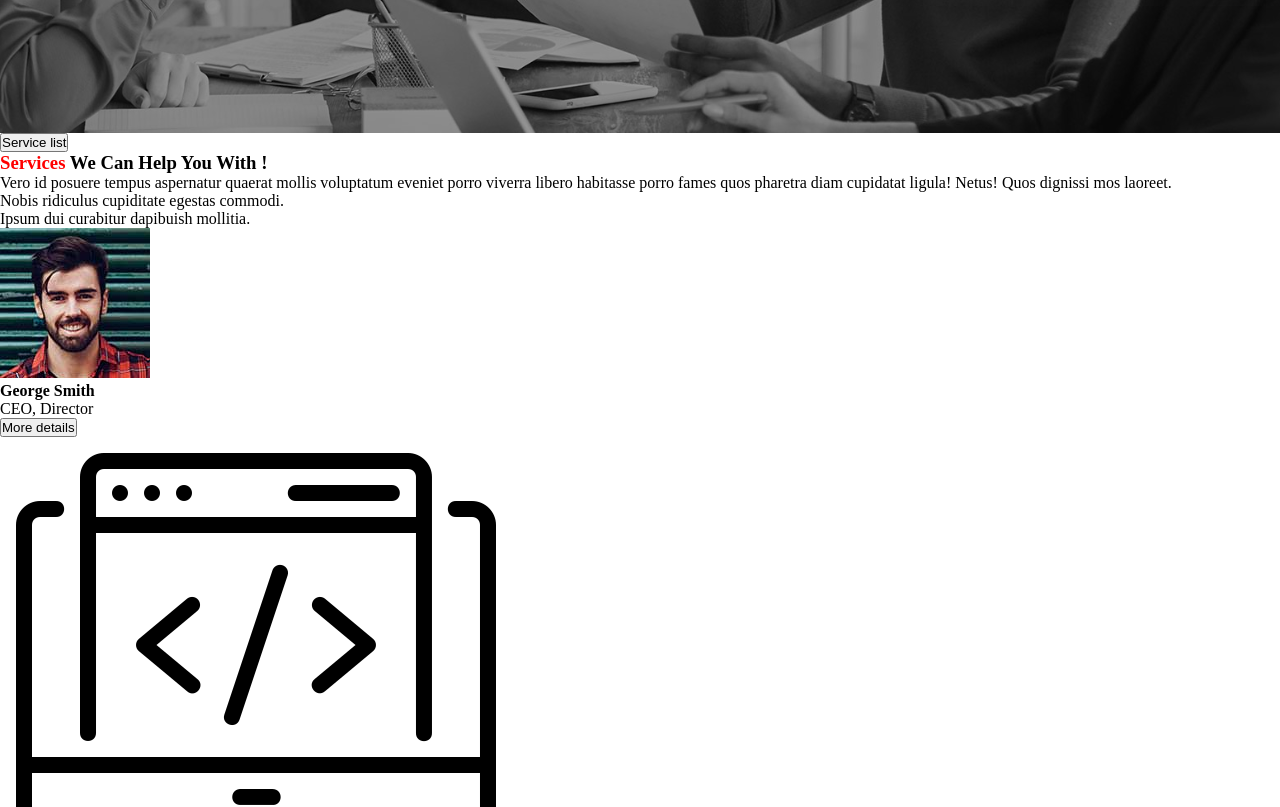
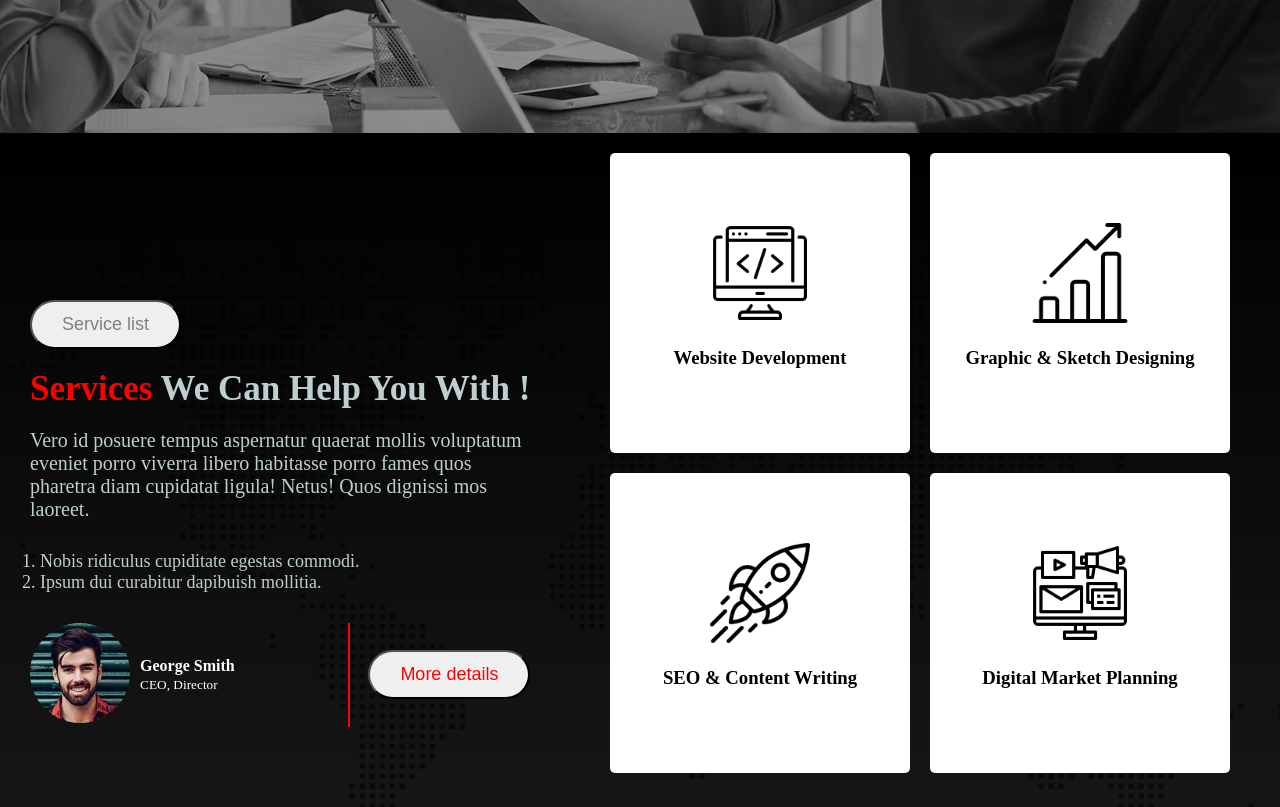
Before and after one commit to najrulislam38/Digital-Agency, a plain HTML site: page index.html in a window 1280 px wide. Shown: the part 740-1547 px from the top of the page. Drawn offline with Linux system fonts and the light colour scheme.

Commit message:
added style of service section

```diff
--- a/css/styles.css
+++ b/css/styles.css
@@ -97,3 +97,119 @@ nav li a{
     color: #fff;
     margin-right: 10px;
 }
+/* banner area style ends here */
+
+
+/* service area style starts here */
+#service{
+    width: 100vw;
+    background-image: url('../asset/image/footer-bg.png'), linear-gradient( rgba(0, 0, 0, 1), rgba(0, 0, 0, 0.9));
+    background-repeat: no-repeat;
+    background-size: cover;
+    background-position: center;
+    background-blend-mode: color;
+    color: #fff;
+}
+
+.service-container{
+    display: flex;
+    justify-content: space-between;
+    align-items: center;
+    margin: 0 30px;
+}
+
+.service-content{
+    color: #BECFD0;
+}
+
+.round-btn{
+    padding: 12px 30px;
+    border-radius: 38px;
+    font-family: Arial, Helvetica, sans-serif;
+    font-size: 18px;
+}
+
+.service-top-btn{
+    color: gray;
+    margin-bottom: 20px;
+}
+.title{
+    font-size: 35px;
+}
+
+.service-title{
+    margin-bottom: 20px;
+}
+
+.service-description{
+    font-size: 20px;
+    width: 500px;
+    margin-bottom: 30px;
+}
+
+.service-content ol{
+    margin: 20px 0 30px 10px;
+    font-size: 18px;
+}
+
+.author-section{
+    display: flex;
+    justify-content: space-between;
+    align-items: center;
+}
+
+.author-area{
+    display: flex;
+    align-items: center;
+    border-right: 2px solid red;
+    width: 320px;
+    color: #fff;
+}
+
+
+.author-image img{
+    border-radius: 50%;
+    width: 100px;
+    margin-right: 10px;
+}
+
+.author-more-btn{
+    color: red;
+    font-weight: 300;
+}
+
+.service-items-wrapper{
+    margin-right: 20px;
+}
+
+.service-item-one-grp{
+    display: flex;
+    gap: 20px;
+    justify-content: space-between;
+    align-items: center;
+    margin: 20px 0;
+}
+
+.service-item-two-grp{
+    display: flex;
+    gap: 20px;
+    justify-content: space-between;
+    align-items: center;
+    margin-bottom: 120px;
+}
+
+.service-items{
+    background-color: #fff;
+    color: #000000;
+    width: 300px;
+    height: 300px;
+    text-align: center;
+    border-radius: 5px;
+}
+
+.service-items img{
+    width: 100px;
+    background-color: #fff;
+    margin-top: 70px;
+    margin-bottom: 20px;
+}
--- a/index.html
+++ b/index.html
@@ -37,7 +37,7 @@
                 <div class="service-content-wrapper">
                     <div class="service-content">
                         <button class="round-btn service-top-btn">Service list</button>
-                        <h3 class="service-title"><span class="primary-color">Services</span> We Can Help You With !
+                        <h3 class="service-title title"><span class="primary-color">Services</span> We Can Help You With !
                         </h3>
                         <p class="service-description">Vero id posuere tempus aspernatur quaerat mollis voluptatum eveniet porro viverra libero habitasse porro fames quos pharetra diam cupidatat ligula! Netus! Quos dignissi mos laoreet.</p>
                         <ol>
@@ -51,7 +51,7 @@
                                 </div>
                                 <div class="author content">
                                     <h4>George Smith</h4>
-                                    <p>CEO, Director</p>
+                                    <small>CEO, Director</small>
                                 </div>
                             </div>
                             <button class="round-btn author-more-btn">More details</button>
@@ -59,6 +59,7 @@
                     </div>
                 </div>
                 <div class="service-items-wrapper">
+                    <div class="service-item-one-grp">
                         <div class="service-items">
                             <img src="asset/icons/coding.png" alt="service icon">
                             <h3 class="service-item-title">Website Development</h3>
@@ -67,6 +68,8 @@
                             <img src="asset/icons/bar-chart.png" alt="service icon">
                             <h3 class="service-item-title">Graphic & Sketch Designing</h3>
                         </div>
+                    </div>
+                    <div class="service-item-two-grp">
                         <div class="service-items">
                             <img src="asset/icons/startup.png" alt="service icon">
                             <h3 class="service-item-title">SEO & Content Writing</h3>
@@ -74,6 +77,7 @@
                         <div class="service-items">
                             <img src="asset/icons/digital-marketing.png" alt="service icon">
                             <h3 class="service-item-title">Digital Market Planning</h3>
+                        </div>
                     </div>
                 </div>
             </div>
```
Lines whose indentation alone changed are shown as unchanged.
